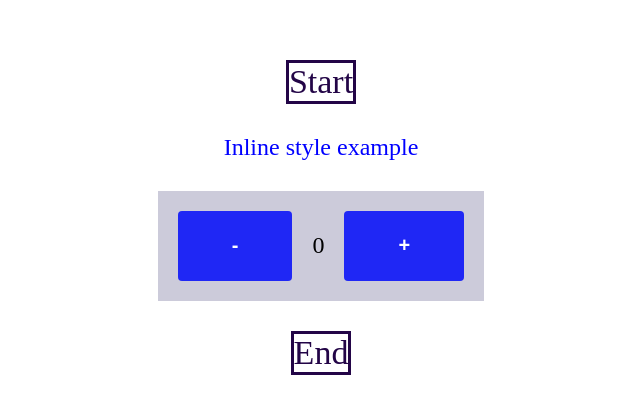
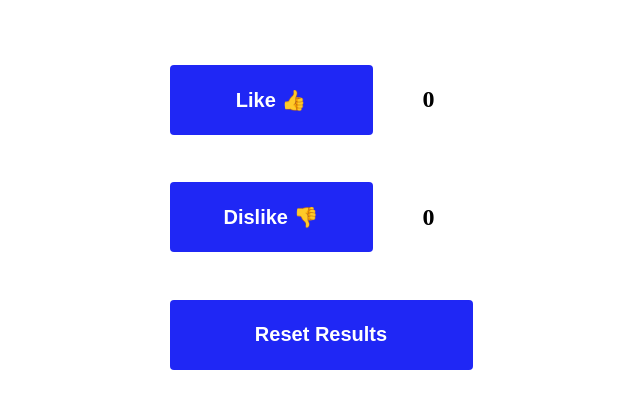
Before and after one commit to AndriiGudz/ReactTypeScript, a React (Create React App) app: page / in a window 1280 px wide. Shown: the part 183-596 px from the top of the page, without its empty margins (319-959 px from the left). Built offline with nearby package versions, Linux system fonts and the light colour scheme.

Commit message:
homeworks_07

```diff
--- a/src/App.tsx
+++ b/src/App.tsx
@@ -1,6 +1,7 @@
 import './App.css';
 import BlinkingText from './components/BlinkingText/BlinkingText';
 import Homeworks06 from './homeworks/Homeworks06/Homeworks';
+import Homeworks07 from './homeworks/Homeworks07/Homeworks07';
 import Lessons06 from './lessons/Lessons06/Lessons06';
 import Lessons07 from './lessons/Lessons07/Lessons07';
 
@@ -9,8 +10,9 @@ function App() {
     <div className="App">
       {/* <BlinkingText /> */}
       {/* <Lessons06 /> */}
-      <Lessons07 />
+      {/* <Lessons07 /> */}
       {/* <Homeworks06 /> */}
+      <Homeworks07 />
 
     </div>
   );
--- a/src/components/Counter/Countert.tsx
+++ b/src/components/Counter/Countert.tsx
@@ -3,8 +3,7 @@ import './styles.css'
 import Button from '../Button/Button'
 import { CounterProps } from './types'
 
-function Counter({count, onMinusClick, onPlusClick}: CounterProps) {
-
+function Counter({ count, onMinusClick, onPlusClick }: CounterProps) {
   // Комментируем или удаляем весь функционал, после поднятия состояния!!! (мы подняли состояние в Lessons 07)
 
   // const [count, setCount] = useState<number>(5)
--- a/src/components/Feedback/Feedback.tsx
+++ b/src/components/Feedback/Feedback.tsx
@@ -1,33 +1,34 @@
 import React, { useState } from 'react'
 import Button from '../Button/Button'
 import './styles.css'
+import { FeedbackProps } from './types'
 
-function Feedback() {
-  const [countLike, setLike] = useState<number>(0)
-  const [countDislike, setDislike] = useState<number>(0)
+function Feedback({likePlus, countLike, dislikePlus, countDislike, resetResults}: FeedbackProps) {
+  // const [countLike, setLike] = useState<number>(0)
+  // const [countDislike, setDislike] = useState<number>(0)
 
-  const likePlus = (): void => {
-    setLike((prevCount) => prevCount + 1)
-  }
+  // const likePlus = (): void => {
+  //   setLike((prevCount) => prevCount + 1)
+  // }
 
-  const dislikePlus = (): void => {
-    setDislike((prevCount) => prevCount + 1)
-  }
+  // const dislikePlus = (): void => {
+  //   setDislike((prevCount) => prevCount + 1)
+  // }
 
-  const resetResults = (): void => {
-    setLike(0)
-    setDislike(0)
-  }
+  // const resetResults = (): void => {
+  //   setLike(0)
+  //   setDislike(0)
+  // }
 
   return (
     <div className="feedback-component">
       <div className="feedback like">
         <Button name="Like 👍" onClick={likePlus} />
-        <div className="like-result">{countLike}</div>
+        <div className="result">{countLike}</div>
       </div>
       <div className="feedback dislike">
         <Button name="Dislike 👎" onClick={dislikePlus} />
-        <div className="dislike-result">{countDislike}</div>
+        <div className="result">{countDislike}</div>
       </div>
       <Button name="Reset Results" onClick={resetResults} />
     </div>
--- a/src/components/Feedback/styles.css
+++ b/src/components/Feedback/styles.css
@@ -2,8 +2,6 @@
     display: flex;
     flex-direction: column;
     justify-content: space-evenly;
-    align-items: center;
-    width: 400px;
     height: 400px;
 }
 
@@ -12,3 +10,9 @@
     align-items: center;
     gap: 50px;
 }
+
+.result {
+    min-width: 50px;
+    font-size: 24px;
+    font-weight: bold;
+}
--- /dev/null
+++ b/src/components/Feedback/types.ts
@@ -0,0 +1,7 @@
+export interface FeedbackProps {
+  likePlus: () => void
+  countLike: number
+  dislikePlus: () => void
+  countDislike: number
+  resetResults: () => void
+}
--- /dev/null
+++ b/src/homeworks/Homeworks07/Homeworks07.tsx
@@ -0,0 +1,35 @@
+import { useState } from 'react'
+import Feedback from '../../components/Feedback/Feedback'
+import './styles.css'
+
+function Homeworks07() {
+    const [countLike, setLike] = useState<number>(0)
+    const [countDislike, setDislike] = useState<number>(0)
+
+    const likePlus = (): void => {
+      setLike((prevCount) => prevCount + 1)
+    }
+
+    const dislikePlus = (): void => {
+      setDislike((prevCount) => prevCount + 1)
+    }
+
+    const resetResults = (): void => {
+      setLike(0)
+      setDislike(0)
+    }
+
+    return (
+        <div className='homeworks07'>
+            <Feedback
+            countLike = {countLike}
+            countDislike = {countDislike}
+            likePlus = {likePlus}
+            dislikePlus = {dislikePlus}
+            resetResults = {resetResults}
+            />
+        </div>
+    )
+}
+
+export default Homeworks07
```
Also changed, not shown: src/homeworks/Homeworks07/styles.css (added).
